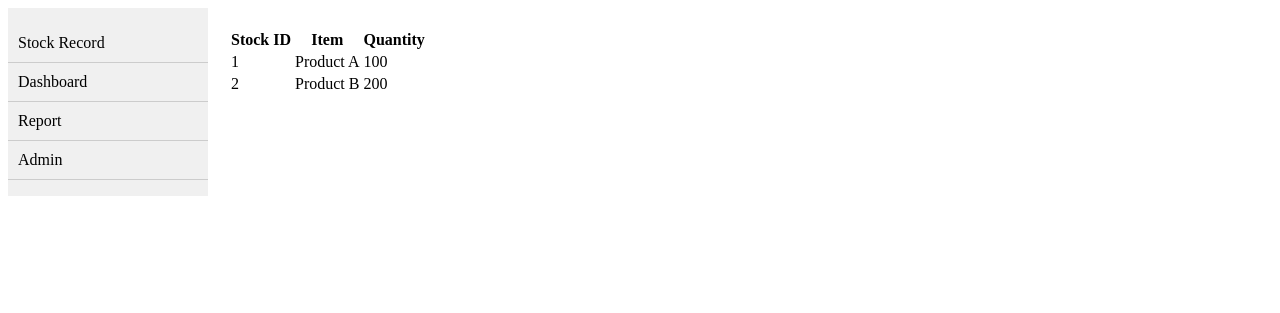
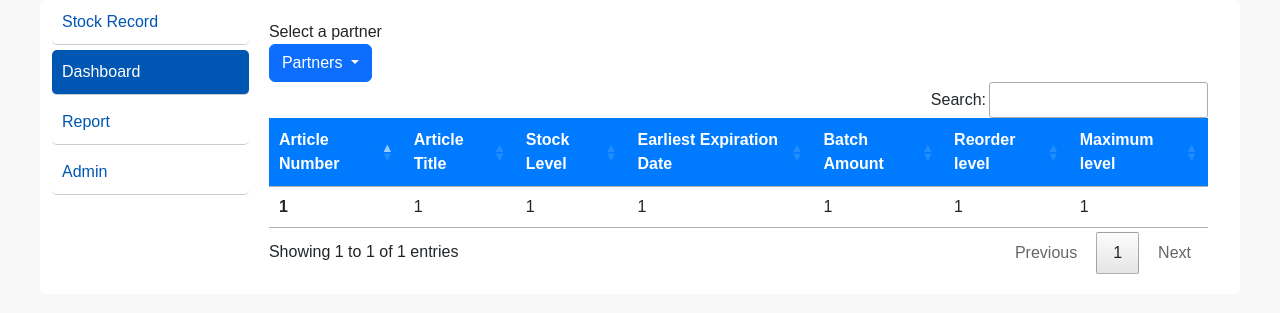
Before and after one commit to yedhukrishnaG/django, a Django app: page /newreportview/ in a window 1280 px wide. Shown: the top 313 px of the page. Run offline with Django 4.2, Linux system fonts and the light colour scheme; some libraries are stand-ins or nearby versions.

Commit message:
new report view

```diff
--- a/django/hello_django/templates/newreportview.html
+++ b/django/hello_django/templates/newreportview.html
@@ -4,18 +4,33 @@
     <meta charset="UTF-8">
     <meta name="viewport" content="width=device-width, initial-scale=1.0">
     <title>New Stock Record View</title>
+    <link href="https://cdn.jsdelivr.net/npm/bootstrap@5.3.0-alpha1/dist/css/bootstrap.min.css" rel="stylesheet">
+    <link rel="stylesheet" type="text/css" href="https://cdn.datatables.net/1.10.24/css/jquery.dataTables.css">
     <style>
         /* CSS styles */
+        body {
+            font-family: Arial, sans-serif;
+            margin: 0;
+            padding: 0;
+            background-color: #f8f8f8;
+        }
         .container {
             display: flex;
+            max-width: 1200px;
+            margin: 0 auto;
+            background-color: #fff;
+            border-radius: 5px;
+            overflow: hidden;
         }
         .sidebar {
             width: 200px;
-            background-color: #f0f0f0;
+            background-color: white;
+            color: #fff;
         }
         .sidebar ul {
             list-style-type: none;
             padding: 0;
+            margin: 0;
         }
         .sidebar li {
             padding: 10px;
@@ -23,15 +38,40 @@
             border-bottom: 1px solid #ccc;
         }
         .sidebar li:hover {
-            background-color: #ddd;
+            background-color: green;
         }
         .content {
             flex-grow: 1;
             padding: 20px;
         }
-        .hidden {
+        .tab {
+            color: #0056b3;
+            background-color: #fff;
+            padding: 10px;
+            border-radius: 5px;
+            margin-bottom: 5px;
+            cursor: pointer;
+        }
+        .tab.active {
+            background-color: #0056b3;
+            color: #fff;
+        }
+        .tab-content {
             display: none;
         }
+        .tab-content.active {
+            display: block;
+        }
+        table.dataTable {
+            border-collapse: collapse;
+            width: 100%;
+        }
+
+        .table-header-blue th {
+            background-color: #007bff; /* Blue color */
+            color: white; /* Text color */
+        }
+
     </style>
 </head>
 <body>
@@ -39,86 +79,107 @@
         <div class="sidebar">
             <ul>
                 <li class="tab" id="stockRecordTab">Stock Record</li>
-                <li class="tab" id="dashboardTab">Dashboard</li>
-                <li class="tab active" id="reportTab">Report</li>
+                <li class="tab active" id="dashboardTab">Dashboard</li>
+                <li class="tab" id="reportTab">Report</li>
                 <li class="tab" id="adminTab">Admin</li>
             </ul>
         </div>
         <div class="content">
-            <div id="reportContent" class="tab-content">
+            <div>Select a partner</div>
+            <div class="dropdown">
+                <button class="btn btn-primary dropdown-toggle" type="button" id="dropdownMenuButton" data-bs-toggle="dropdown" aria-expanded="false">
+                    Partners
+                </button>
+                <ul class="dropdown-menu" aria-labelledby="dropdownMenuButton">
+                    <li><a class="dropdown-item" href="#">Action 1</a></li>
+                    <li><a class="dropdown-item" href="#">Action 2</a></li>
+                    <li><a class="dropdown-item" href="#">Action 3</a></li>
+                </ul>
+            </div>
+            <div id="reportContent" class="tab-content active">
                 <!-- Table for displaying stock records -->
-                <table id="reportTable">
-                    <thead>
+                <table id="reportTable" class="dataTable">
+                    <thead class="table-header-blue">
                         <tr>
-                            <th>Stock ID</th>
-                            <th>Item</th>
-                            <th>Quantity</th>
+                            <th scope="col">Article Number</th>
+                            <th scope="col">Article Title</th>
+                            <th scope="col">Stock Level</th>
+                            <th scope="col">Earliest Expiration Date</th>
+                            <th scope="col">Batch Amount</th>
+                            <th scope="col">Reorder level</th>
+                            <th scope="col">Maximum level</th>
                         </tr>
                     </thead>
                     <tbody>
-                        <!-- Populate this table with stock record data -->
+                        <!-- Table body content goes here -->
                         <tr>
+                            <th scope="row">1</th>
                             <td>1</td>
-                            <td>Product A</td>
-                            <td>100</td>
+                            <td>1</td>
+                            <td>1</td>
+                            <td>1</td>
+                            <td>1</td>
+                            <td>1</td>
                         </tr>
-                        <tr>
-                            <td>2</td>
-                            <td>Product B</td>
-                            <td>200</td>
-                        </tr>
+
                     </tbody>
                 </table>
             </div>
-            <div id="stockRecordContent" class="tab-content hidden">
+            <div id="stockRecordContent" class="tab-content">
                 <!-- Content for Dashboard tab -->
-                <p>This is the stockrecord content.</p>
+                <p>This is the dashboard content.</p>
             </div>
 
-            <div id="dashboardContent" class="tab-content hidden">
-                <!-- Content for Dashboard tab -->
+            <div id="dashboardContent" class="tab-content">
+                <!-- Content for Report tab -->
                 <p>This is the report content.</p>
             </div>
 
-            <div id="adminContent" class="tab-content hidden">
-                <!-- Content for Dashboard tab -->
+            <div id="adminContent" class="tab-content">
+                <!-- Content for Admin tab -->
                 <p>This is the admin content.</p>
             </div>
-            <!-- Add similar content sections for Report and Admin tabs -->
         </div>
     </div>
 
+    <script src="https://code.jquery.com/jquery-3.6.0.min.js"></script>
+    <script src="https://cdn.datatables.net/1.10.24/js/jquery.dataTables.js"></script>
     <script>
         // JavaScript code
-        document.addEventListener("DOMContentLoaded", function() {
-            const tabs = document.querySelectorAll(".tab");
-            tabs.forEach(tab => {
-                tab.addEventListener("click", function() {
+        $(document).ready(function() {
+            // Initialize DataTable
+
+            $('#reportTable').DataTable({
+                "lengthMenu": [],
+                "dom": '<"top"fl<"clear">>rt<"bottom"ip<"clear">>',
+                "lengthChange": false,
+                "pageLength": 20,
+            });
+
+            // Tab click event
+            $(".tab").click(function() {
+                var tabId = $(this).attr("id").replace("Tab", "Content");
+
                 // Hide all tab content
-                    document.querySelectorAll(".tab-content").forEach(content => {
-                        content.classList.add("hidden");
-                    });
+                $(".tab-content").removeClass("active");
+
                 // Remove 'active' class from all tabs
-                    tabs.forEach(tab => {
-                        tab.classList.remove("active");
-                    });
+                $(".tab").removeClass("active");
+
                 // Show the clicked tab content
-                    const tabId = this.id.replace("Tab", "Content");
-                    document.getElementById(tabId).classList.remove("hidden");
+                $("#" + tabId).addClass("active");
+
                 // Add 'active' class to the clicked tab
-                    this.classList.add("active");
+                $(this).addClass("active");
 
-                    // Handle navigation to dashboard if dashboard tab is clicked
+                // Handle navigation to dashboard, report, and admin if corresponding tab is clicked
                 if (tabId === "stockRecordContent") {
                     window.location.href = "/newstockrecordview/";
-                    }else if(tabId === "dashboardContent") {
+                } else if (tabId === "dashboardContent") {
                     window.location.href = "/newdashboardview/";
-                    }else if(tabId === "adminContent") {
+                } else if (tabId === "adminContent") {
                     window.location.href = "/newadminview/";
-                    }else{
-
                 }
-                });
             });
         });
     </script>
```
Lines whose indentation alone changed are shown as unchanged.
